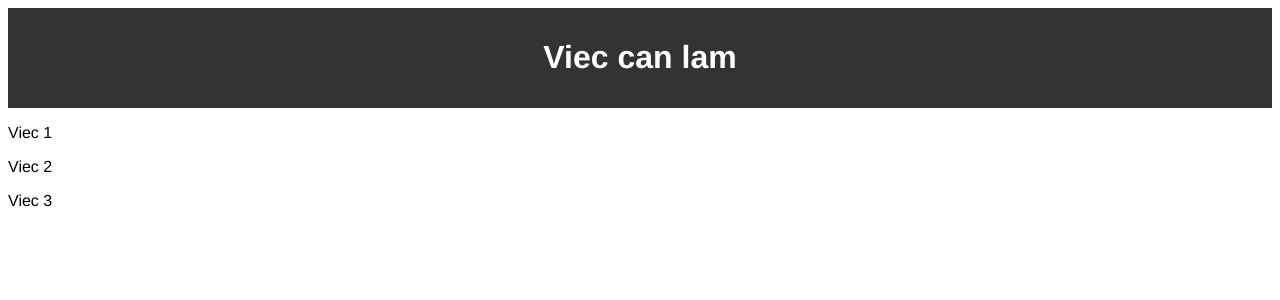
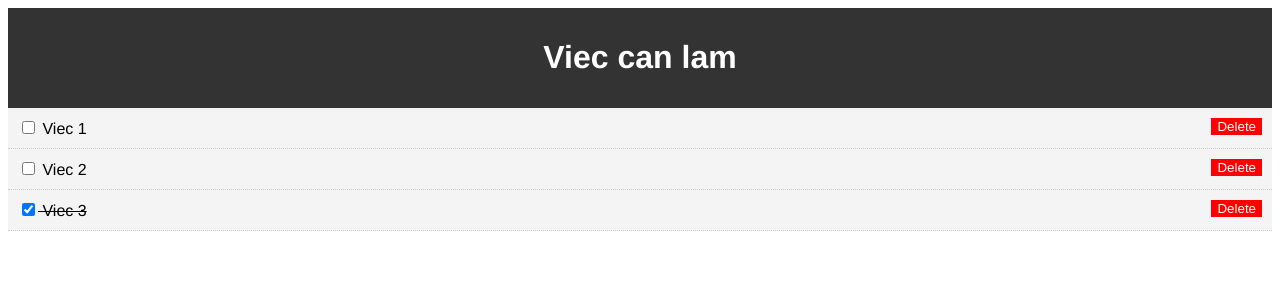
Before and after one commit to mikitran721/vue3-crash, a Vue app: page / in a window 1280 px wide. Shown: the top 300 px of the page. Built offline with nearby package versions, Linux system fonts and the light colour scheme.

Commit message:
props with class & checkbox

```diff
--- a/src/components/TodoItem.vue
+++ b/src/components/TodoItem.vue
@@ -1,14 +1,41 @@
 <template>
-  <p>{{ todoProps }}</p>
+  <!-- <p class="todo-item is-completed" :id="new_id">  -->
+  <p :class="['todo-item', todoProps.completed ? 'is-completed' :'']">
+    <input type="checkbox" :checked="todoProps.completed"/>
+    {{ todoProps.title }}
+    <button class="del-btn">Delete</button>
+  </p>
 </template>
 
 <script>
+// import { ref } from 'vue';
 export default {
     name:'TodoItem',
     props:['todoProps'] //cac props o day
+    // ,setup(){
+    //   const new_id=ref('my-new-id')
+    //   return{
+    //     new_id
+    //   }
+    // }
 }
 </script>
 
 <style>
-
+  .todo-item{
+    background: #f4f4f4;
+    padding: 10px;
+    margin: 0;
+    border-bottom: 1px #ccc dotted;
+  }
+  .is-completed{
+    text-decoration: line-through;
+  }
+  .del-btn{
+    background: #ff0000;
+    color: #fff;
+    border: none;
+    cursor: pointer;
+    float: right;
+  }
 </style>
--- a/src/components/Todos.vue
+++ b/src/components/Todos.vue
@@ -1,5 +1,5 @@
 <template>
-  <TodoItem v-for="todo in todos" v-bind:key="todo" v-bind:todoProps="todo" />
+  <TodoItem v-for="todo in todos" v-bind:key="todo.id" v-bind:todoProps="todo" />
 </template>
 
 <script>
@@ -11,7 +11,23 @@ export default {
     components:{TodoItem},
     setup(){
         //khai bao du lieu khoi diem
-        const todos=ref(['Viec 1','Viec 2','Viec 3'])
+        const todos=ref([
+            {
+                id:1,
+                title:'Viec 1',
+                completed:false
+            },
+            {
+                id:1,
+                title:'Viec 2',
+                completed:false
+            },
+            {
+                id:1,
+                title:'Viec 3',
+                completed:true
+            },
+        ])
 
         //xuat khau data khai bao ben tren
         return {
```
